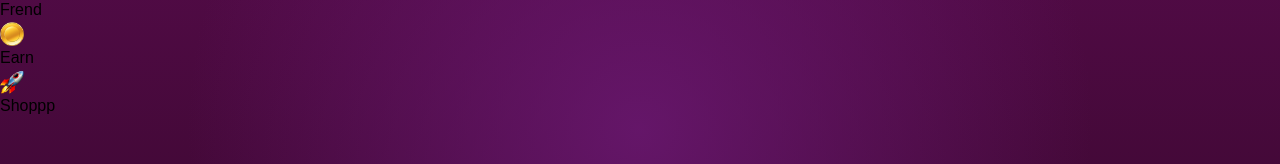
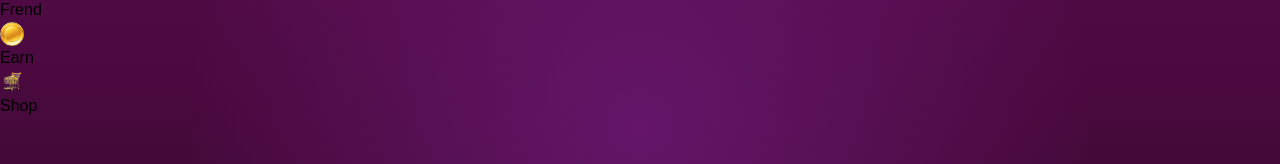
Before and after one commit to rus54-nps/kingbot, a React (Vite) app: page / in a window 1280 px wide. Shown: the part 270-434 px from the top of the page. Built offline with nearby package versions, Linux system fonts and the light colour scheme.

Commit message:
version 0.012

```diff
--- a/src/App.tsx
+++ b/src/App.tsx
@@ -1,6 +1,6 @@
 import { useEffect, useState } from 'react';
 import './App.css';
-import { bear, coin as coinImage, highVoltage, rocket, trophy, notcoin } from './images';
+import { bear, coin as coinImage, highVoltage, shp, trophy, notcoin } from './images';
 import Arrow from './icons/Arrow';
 import loadingGif from './images/loading.gif';
 import Shop from './Shop';
@@ -204,7 +204,7 @@ function App() {
               </div>
             </div>
             <div className="flex-grow flex items-center max-w-60 text-sm">
-              <div className="w-full bg-[#fad256] py-4 rounded-2xl flex justify-around">
+              <div className="w-full bg-[#91bfa9] py-4 rounded-2xl flex justify-around">
                 <button className="flex flex-col items-center gap-1" onClick={() => setCurrentPage('frend')}>
                   <img src={bear} width={24} height={24} alt="Frend" />
                   <span>Frend</span>
@@ -216,8 +216,8 @@ function App() {
                 </button>
                 <div className="h-[48px] w-[2px] bg-[#fddb6d]"></div>
                 <button className="flex flex-col items-center gap-1" onClick={() => setCurrentPage('shop')}>
-                  <img src={rocket} width={24} height={24} alt="Shop" />
-                  <span>Shoppp</span>
+                  <img src={shp} width={24} height={24} alt="Shop" />
+                  <span>Shop</span>
                 </button>
               </div>
             </div>
--- a/src/images/index.ts
+++ b/src/images/index.ts
@@ -2,7 +2,7 @@ import bear from "./bear.png";
 import coin from "./coin.png";
 import highVoltage from "./high-voltage.png";
 import notcoin from "./notcoin.png";
-import rocket from "./rocket.png";
+import shp from "./shp.png";
 import trophy from "./trophy.png";
 import loading from "./loading.gif";
 import item1 from "./item1.png";
@@ -14,7 +14,7 @@ export {
     coin,
     highVoltage,
     notcoin,
-    rocket,
+    shp,
     trophy,
     loading,
     item1,
```
Also changed, not shown: src/images/rocket.png (deleted), src/images/shp.png (added).
